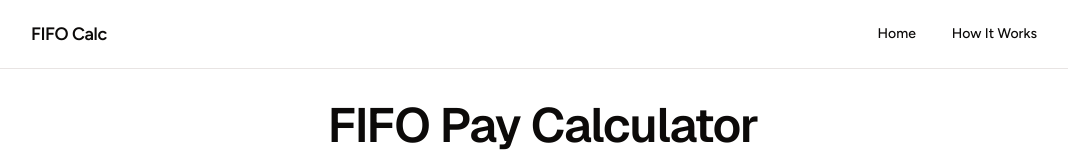
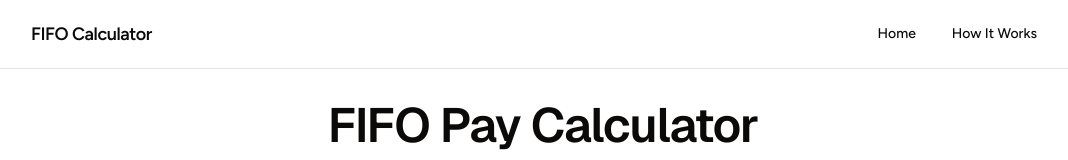
Before and after one commit to shameylynam/fifo-calc, a Next.js app: page / in a window 1280 px wide. Shown: the top 160 px of the page, without its empty margins (97-1165 px from the left). Built offline with nearby package versions, Linux system fonts and the light colour scheme; no server answers.

Commit message:
fix: rename header logo from FIFO Calc to FIFO Calculator
Agent-Logs-Url: https://github.com/shameylynam/fifo-calc/sessions/2f686a90-5bd1-43a9-85d8-603b1d66e83b

Co-authored-by: shameylynam <223403834+shameylynam@users.noreply.github.com>

```diff
--- a/src/components/ui/Header.tsx
+++ b/src/components/ui/Header.tsx
@@ -13,7 +13,7 @@ export function Header() {
     <header className="border-b bg-background">
       <div className="mx-auto flex w-full max-w-7xl items-center justify-between px-4 py-4 sm:px-8 md:px-16 lg:px-32">
         <Link href="/" className="text-lg font-semibold tracking-tight">
-          FIFO Calc
+          FIFO Calculator
         </Link>
         <HamburgerMenu />
         <NavigationMenu className="hidden md:flex">
```
